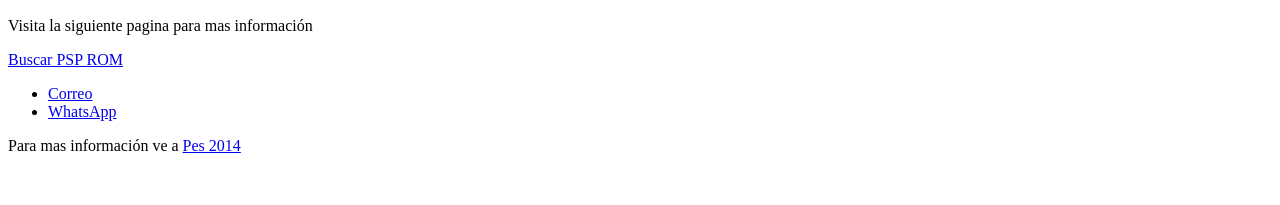
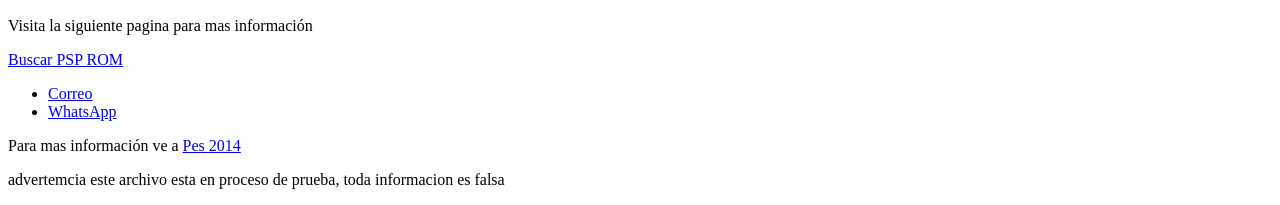
Before and after one commit to Shartdont/Mi-primer-proyecto-html, a plain HTML site: page index.html in a window 1280 px wide. Shown: the part 1007-1212 px from the top of the page. Before the commit the page ends 1178 px from the top, so only its background shows below. Drawn offline with Linux system fonts and the light colour scheme.

Commit message:
cambie la descrpcion

```diff
--- a/index.html
+++ b/index.html
@@ -36,5 +36,5 @@
    <li><a href="https://wa.me/+51931242658?text=hola%20puedo%20tener%20mas%20imformacion">WhatsApp</a></li>
   </ul>
   <p>Para mas información ve a <a href="https://www.romspedia.com/roms/playstation-portable/pro-evolution-soccer-2014-europe-es-pt">Pes 2014</a></p>
-
+<p>advertemcia este archivo esta en proceso de prueba, toda informacion es falsa</p>
 </body></html>
```
